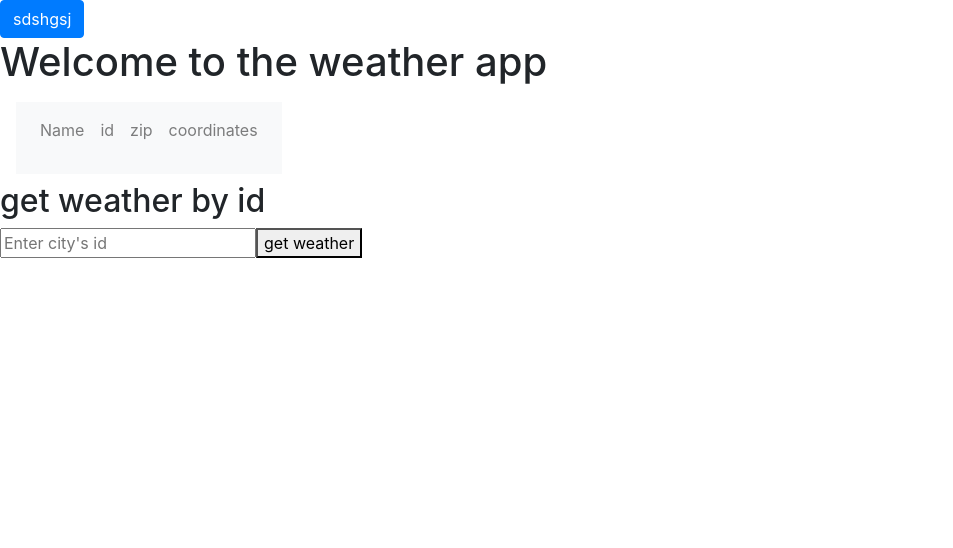
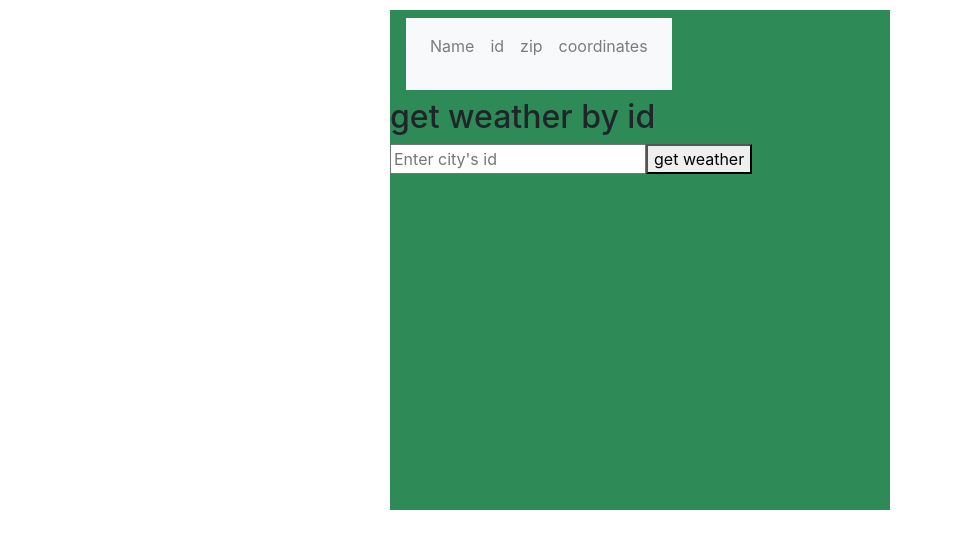
Before and after one commit to akbariyansyah/react-weather-app, a React (Create React App) app: page /id in a window 1280 px wide. Shown: the top 548 px of the page, without its empty margins (0-953 px from the left). Built offline with nearby package versions, Linux system fonts and the light colour scheme.

Commit message:
-added new styling

```diff
--- a/public/index.html
+++ b/public/index.html
@@ -1,31 +1,19 @@
 <!DOCTYPE html>
 <html lang="en">
+
 <head>
   <meta charset="utf-8" />
   <link rel="icon" href="%PUBLIC_URL%/favicon.ico" />
   <meta name="viewport" content="width=device-width, initial-scale=1" />
   <meta name="theme-color" content="#000000" />
-    <meta
-      name="description"
-      content="Web site created using create-react-app"
-    />
+  <meta name="description" content="Web site created using create-react-app" />
   <link rel="apple-touch-icon" href="%PUBLIC_URL%/logo192.png" />
-    <!--
-      manifest.json provides metadata used when your web app is installed on a
-      user's mobile device or desktop. See https://developers.google.com/web/fundamentals/web-app-manifest/
-    -->
+  <link href="https://fonts.googleapis.com/css2?family=Mulish:wght@600&display=swap" rel="stylesheet">
   <link rel="manifest" href="%PUBLIC_URL%/manifest.json" />
-    <!--
-      Notice the use of %PUBLIC_URL% in the tags above.
-      It will be replaced with the URL of the `public` folder during the build.
-      Only files inside the `public` folder can be referenced from the HTML.
 
-      Unlike "/favicon.ico" or "favicon.ico", "%PUBLIC_URL%/favicon.ico" will
-      work correctly both with client-side routing and a non-root public URL.
-      Learn how to configure a non-root public URL by running `npm run build`.
-    -->
   <title>React App</title>
 </head>
+
 <body>
   <noscript>You need to enable JavaScript to run this app.</noscript>
   <div id="root"></div>
@@ -40,4 +28,5 @@
       To create a production bundle, use `npm run build` or `yarn build`.
     -->
 </body>
+
 </html>
--- a/src/App.css
+++ b/src/App.css
@@ -1,5 +1,23 @@
-.card {
+body {
+    font-family: 'Mulish', sans-serif;
+}
+.main-content {
+    width: 500px;
+    height: 500px;
+    background-color: seagreen;
+    margin: 10px auto;
+}
+.display-card {
+    margin: 0 auto;
     width: 400px;
     height: 400px;
-    background-color:white;
+    background-color:red;
 }
+.desc {
+    text-align: center;
+    font-size: 3rem;
+    font-weight: 200;
+}
+.day, .header {
+    text-align: center;
+}
--- a/src/App.js
+++ b/src/App.js
@@ -5,10 +5,17 @@ import 'bootstrap/dist/css/bootstrap.min.css'
 
 function App() {
   return (
-    <div>
-      <button className="btn btn-primary">sdshgsj</button>
-      <h1>Welcome to the weather app</h1>
-      <MainRouter/>
+    <div className="container">
+      <div className="row">
+
+        <div className="col-lg-12">
+          <div className="main-content">
+            <MainRouter />
+          </div>
+        </div>
+      </div>
+
+
     </div>
   );
 }
--- a/src/components/common/Card.js
+++ b/src/components/common/Card.js
@@ -1,32 +1,33 @@
 import React from 'react'
 import '../../App.css'
 import CountUp from 'countup';
-import rain_cloud_weather_2 from '../../assets/rain-cloud-weather-2.gif'
+import rain_cloud_weather_2 from '../../assets/sun-weather.gif'
+import wind from '../../assets/windy-weather.gif'
 export default function Card(props) {
-    var today = new Date();
 
-    var date = today.getFullYear() + '-' + (today.getMonth() + 1) + '-' + today.getDate();
+    var days = ['Sunday', 'Monday', 'Tuesday', 'Wednesday', 'Thursday', 'Friday', 'Saturday'];
+    var d = new Date();
+    var dayName = days[d.getDay()];
 
-    var time = today.getHours() + ":" + today.getMinutes() + ":" + today.getSeconds();
-
-    var dateTime = date + ' ' + time;
     const conventTemp = temp => {
         let cel = Math.floor(temp - 273)
         return cel
     }
     return (
-        <div className="card">
-            {/* <CountUp end={30} duration={3}/> */}
-            <h1>{props.city}</h1>
-            <h1>{props.country}</h1>
-            <h2>{conventTemp(props.temp)}&deg;
+        <div className="display-card">
+            <h1 className="display-4 header">{props.city},{props.country}</h1>
+            <img style={{ height: 250, marginLeft: "16%" }} src={rain_cloud_weather_2}></img>
+            <p className="desc">{props.desc}</p>
+            <p className="day">{dayName}</p>
+            <div style={{ float: "left", backgroundColor: "yellow" }}>
+                <h2>{conventTemp(props.temp)}&deg; C</h2>
+            </div>
+            <img style={{height: 50}} src={wind}></img>
+            <div style={{ float: "right", backgroundColor: "blue" }}>
+                <h2>max {conventTemp(props.tempMax)}&deg; C </h2>
+                <h2>min {conventTemp(props.tempMin)}&deg; C</h2>
+            </div>
 
-            </h2>
-            <h2>{conventTemp(props.tempMax)}&deg;</h2>
-            <h2>{conventTemp(props.tempMin)}&deg;</h2>
-            <h2>{props.desc}</h2>
-            <img src={rain_cloud_weather_2 }></img>
-            <p>{dateTime}</p>
         </div>
     )
 }
--- a/src/components/pages/WeatherByCord.js
+++ b/src/components/pages/WeatherByCord.js
@@ -23,7 +23,6 @@ export default class WeatherByCord extends Component {
         }
         return (
             <div>
-                <button className="btn btn-primary">sdsd</button>
                 <h2>get weather by coordinates</h2>
 
                 <input type="text" name="lat" onChange={this.props.onChange} placeholder="Enter city's latitude"></input>
--- a/src/components/pages/WeatherByName.js
+++ b/src/components/pages/WeatherByName.js
@@ -1,5 +1,5 @@
 import React, { Component } from 'react'
-import Card from  '../common/Card'
+import Card from '../common/Card'
 import { loadByName } from '../../services/WeatherApi'
 export default class WeatherByName extends Component {
     getData = (city, country, app_key) => {
@@ -9,6 +9,7 @@ export default class WeatherByName extends Component {
         let card
         if (this.props.show) {
             card = <Card
+                key={new Date()}
                 city={this.props.display.cityName}
                 country={this.props.display.countryName}
                 temp={this.props.display.temp}
@@ -28,6 +29,7 @@ export default class WeatherByName extends Component {
                     <option value="CN">China</option>
                     <option value="ID">Indonesia</option>
                 </select>
+
                 <input type="text" name="city" onChange={this.props.onChange} placeholder="Enter city's name"></input>
 
                 <button onClick={() => this.getData(this.props.city, this.props.country, this.props.app_key)}>get weather</button>
--- a/src/components/router/MainRouter.js
+++ b/src/components/router/MainRouter.js
@@ -11,7 +11,7 @@ import { BrowserRouter as Router, Switch, Route } from 'react-router-dom'
 function MainRouter() {
   return (
     <Router>
-      <div className="App">
+      <div>
         <Nav />
         <Switch>
           <Route path="/" exact component={ByNameContainer} />
```
Also changed, not shown: src/assets/windy-weather.gif (added). Lines whose indentation alone changed are shown as unchanged.
